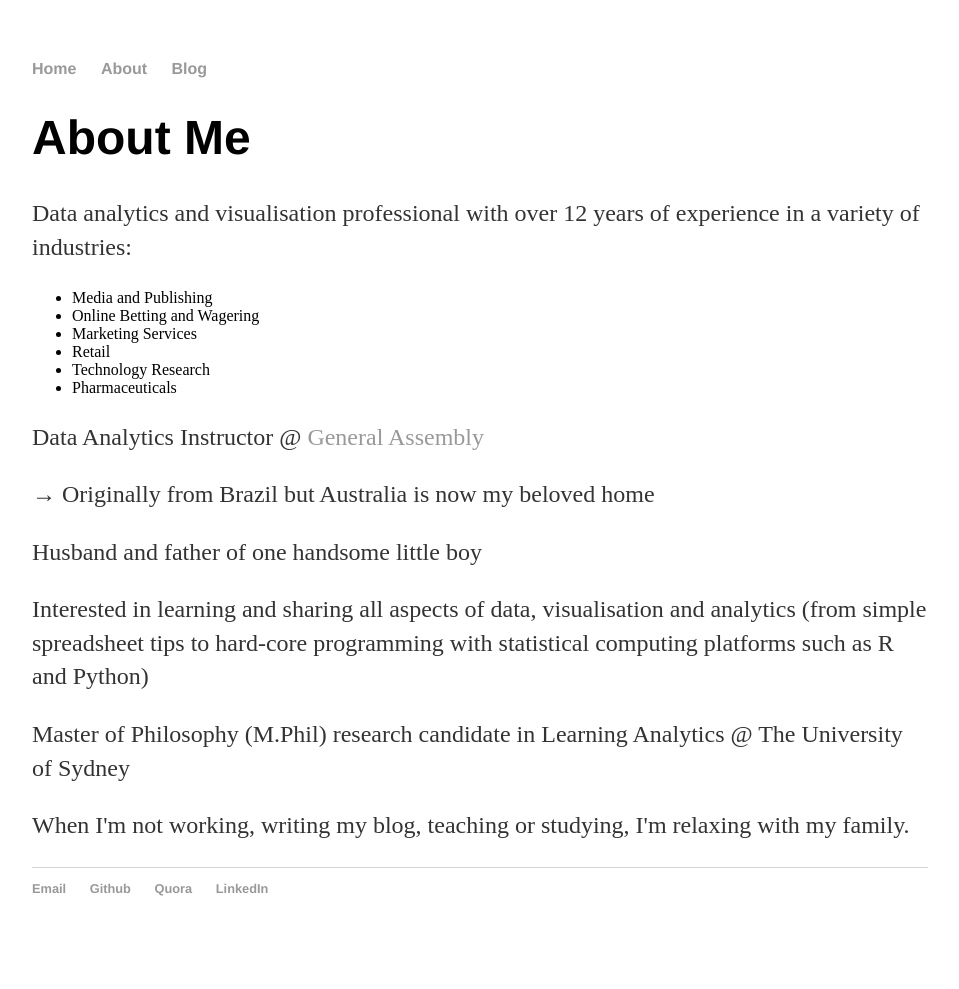
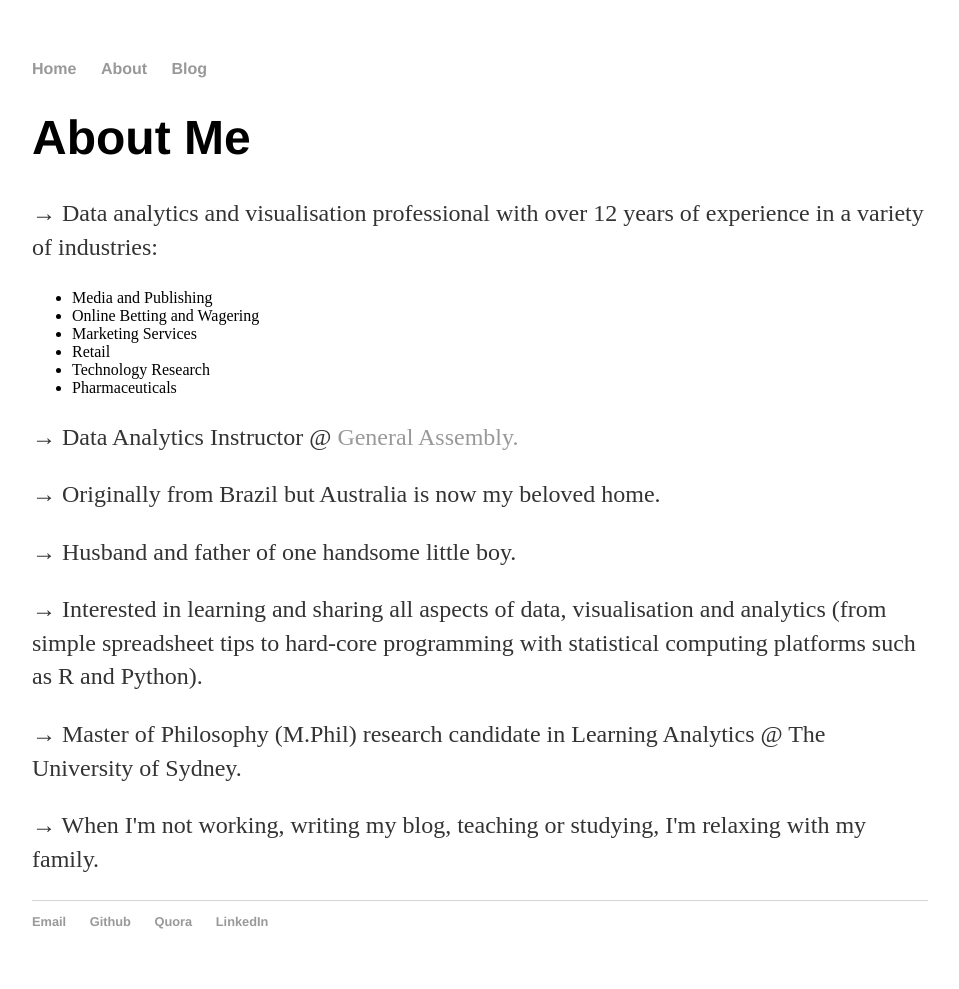
Before and after one commit to FelipeRego/FelipeRego.github.io, a Jekyll site: the page built from about/index.html, in a window 1280 px wide. Shown: the whole page, without its empty margins (160-1119 px from the left). Built offline with Jekyll 4.4.1, drawn with Linux system fonts in a browser that asks for light colours; a script that is not in the unit is left out; comment, search, counter and statistics services are not loaded; before the commit the page ends 956 px from its top, so only the background shows below that; some of the changed lines change nothing that is shown.

Commit message:
Update index.html

```diff
--- a/about/index.html
+++ b/about/index.html
@@ -9,7 +9,7 @@ title: Felipe Rego - Data Analyst | Insights | Wrangling | Visualisation | Model
 	<script type="IN/MemberProfile" data-id="https://www.linkedin.com/in/feliperego" data-format="hover" data-text="Felipe Rego"></script>
 
 	<p>
-	Data analytics and visualisation professional with over 12 years of experience in a variety of industries:
+	&#8594; Data analytics and visualisation professional with over 12 years of experience in a variety of industries:
 	<ul>
 		<li>Media and Publishing</li>
 		<li>Online Betting and Wagering</li>
@@ -20,28 +20,29 @@ title: Felipe Rego - Data Analyst | Insights | Wrangling | Visualisation | Model
 	</ul>
 
 
-	<p> Data Analytics Instructor @ <a href="https://generalassemb.ly/instructors/felipe-rego/7721">General Assembly</a>  <br>
+	<p>
+	&#8594; Data Analytics Instructor @ <a href="https://generalassemb.ly/instructors/felipe-rego/7721">General Assembly.</a>  <br>
 	</p>
 
 	<p>
-		&#8594; Originally from Brazil but Australia is now my beloved home
+	&#8594; Originally from Brazil but Australia is now my beloved home.
 	</p>
 
 
 	<p>
-	Husband and father of one handsome little boy
+	&#8594; Husband and father of one handsome little boy.
 	</p>
 
 	<p>
-	Interested in learning and sharing all aspects of data, visualisation and analytics (from simple spreadsheet tips to hard-core programming with statistical computing platforms such as R and Python)
+	&#8594; Interested in learning and sharing all aspects of data, visualisation and analytics (from simple spreadsheet tips to hard-core programming with statistical computing platforms such as R and Python).
 	</p>
 
 	<p>
-	Master of Philosophy (M.Phil) research candidate in Learning Analytics @ The University of Sydney
+	&#8594; Master of Philosophy (M.Phil) research candidate in Learning Analytics @ The University of Sydney.
 	</p>
 
 	<p>
-	When I'm not working, writing my blog, teaching or studying, I'm relaxing with my family.
+	&#8594; When I'm not working, writing my blog, teaching or studying, I'm relaxing with my family.
 	</p>
 
 </div><!-- /.blurb -->
```
